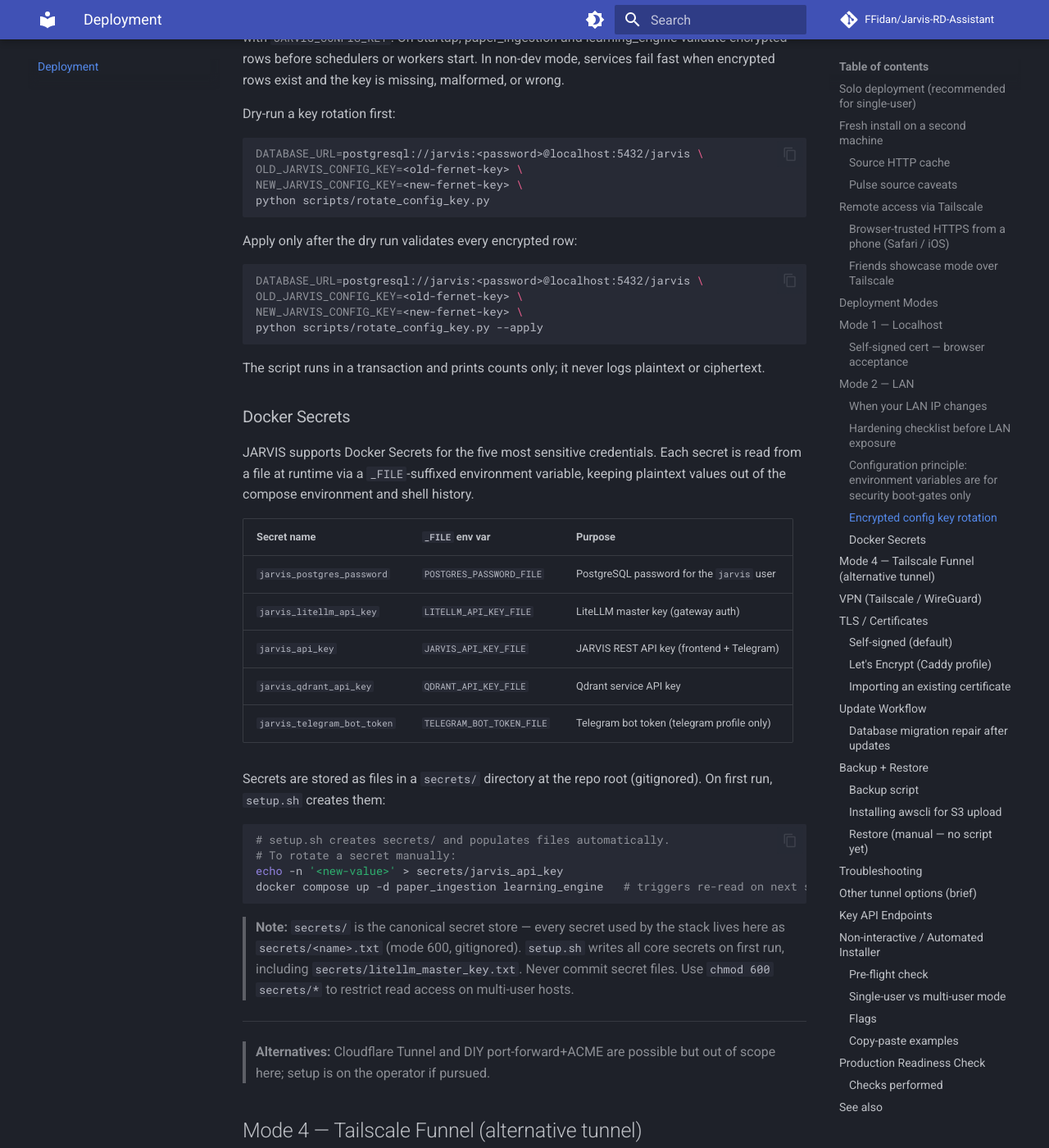
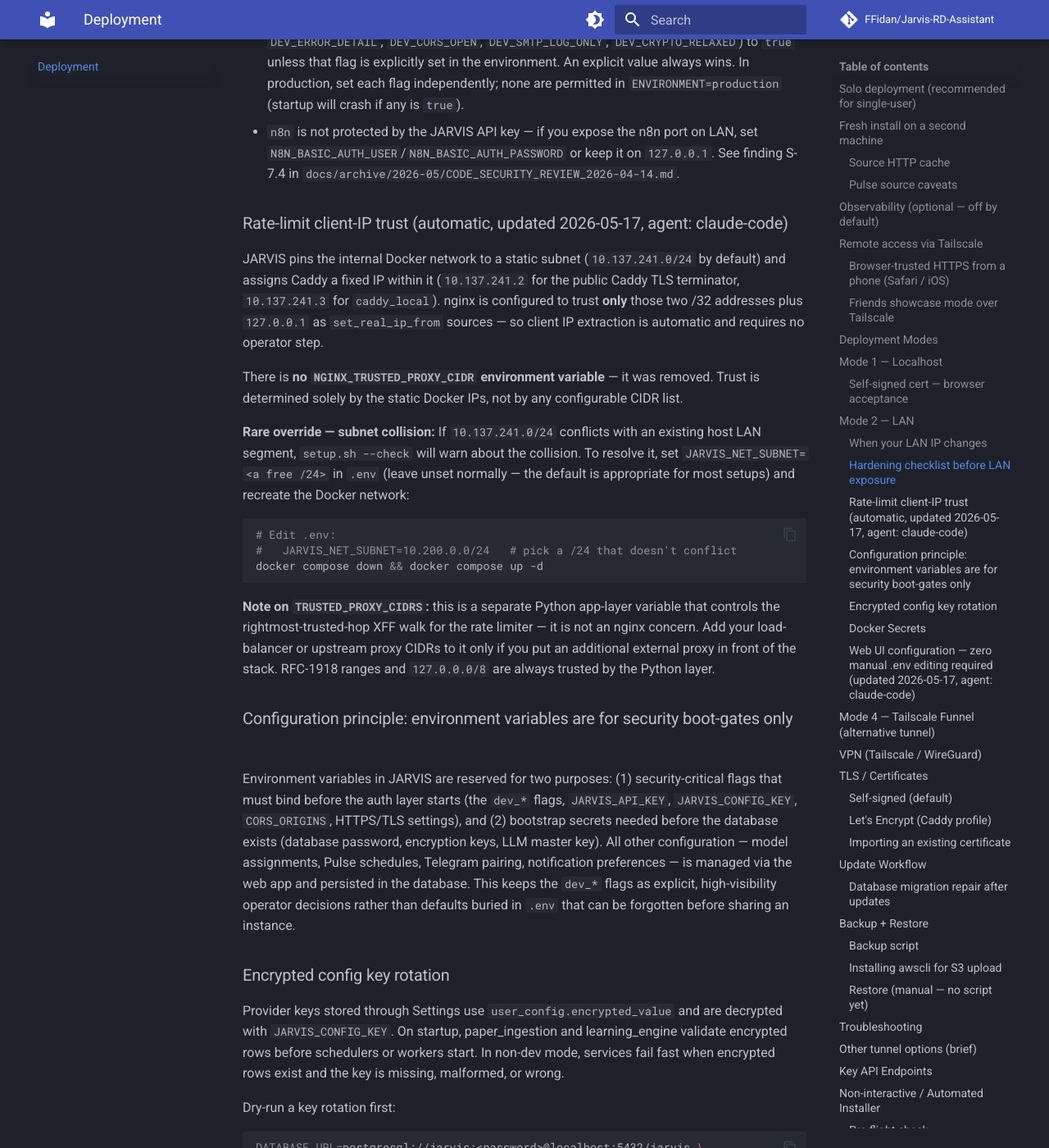
Before and after one commit to FFidan/Jarvis-RD-Assistant, an MkDocs documentation site: the page built from docs/DEPLOYMENT.md, in a window 1280 px wide and 1400 px high, scrolled down 7007 px. Shown: the whole window at 82% size. Built offline with MkDocs 1.6.1 and Material for MkDocs 9.7.7, drawn with Linux system fonts in a browser that asks for light colours; comment, search, counter and statistics services are not loaded; some of the changed text lies outside the part shown.

````diff
--- a/docs/DEPLOYMENT.md
+++ b/docs/DEPLOYMENT.md
@@ -19,6 +19,7 @@ Required `.env` vars (init-secrets generates if blank):
 - `JARVIS_API_KEY`          — 32-byte hex; gates the REST API + dashboard login
 - `JARVIS_CONFIG_KEY`       — Fernet key; encrypts user_config secrets at rest
 - `LITELLM_MASTER_KEY`      — 32-byte hex; gates LiteLLM admin endpoints
+- `JARVIS_MODEL_HMAC_KEY`   — 64-hex; HMAC-signs Pulse classifier pickle blobs; **auto-generated** by `init-secrets.sh` — leave blank in `.env`, do not hand-edit (updated 2026-05-17, agent: claude-code)
 
 Optional:
 - `JARVIS_CONFIG_KEY_OLD`   — enables zero-downtime crypto rotation via MultiFernet
@@ -90,6 +91,32 @@ The `/api/pulse/debug` endpoint is dev-mode only (returns 404 unless
 OpenAlex requires `OPENALEX_EMAIL` or `OPENALEX_API_KEY` for Pulse polling in
 this stack. PubMed can run without an API key, but an NCBI key raises the rate
 limit and is recommended for frequent testing.
+
+---
+
+## Observability (optional — off by default)
+
+LLM-call tracing via Langfuse is **opt-in** and disabled in every default
+deployment: the `observability` compose profile is not started and the
+`OBSERVABILITY_ENABLED` boot-gate defaults to `false`, so the Langfuse SDK is
+never constructed and there is zero latency, network, or log overhead. Nothing
+to do if you don't want it.
+
+To enable it (provisions a loopback-only, operator-only Langfuse instance
+headlessly — no signup, no key copy-paste):
+
+```bash
+# set LANGFUSE_INIT_USER_PASSWORD in .env first (operator dashboard login)
+make observability-up
+```
+
+Then open `http://localhost:3002` and sign in with `LANGFUSE_INIT_USER_EMAIL`
+(default `operator@jarvis.local`) / `LANGFUSE_INIT_USER_PASSWORD`. Langfuse is
+a single deployment-wide *operator* tool, decoupled from JARVIS user accounts
+(no SSO/iframe bridge, loopback-bound, signup disabled). Rotating the keypair
+requires wiping the `langfuse_postgres_data` volume (write-once provisioning).
+Full contract, trust boundary, and rotation procedure:
+[docs/contracts/04-observability.md](contracts/04-observability.md) §9.
 
 ---
 
@@ -234,6 +261,22 @@ JARVIS_CONFIG_KEY=<Fernet key from: python -c "from cryptography.fernet import F
 - `DEV_MODE=true` is a meta-flag: it promotes any granular dev flag (`DEV_AUTH_BYPASS`, `DEV_ERROR_DETAIL`, `DEV_CORS_OPEN`, `DEV_SMTP_LOG_ONLY`, `DEV_CRYPTO_RELAXED`) to `true` unless that flag is explicitly set in the environment. An explicit value always wins. In production, set each flag independently; none are permitted in `ENVIRONMENT=production` (startup will crash if any is `true`).
 - `n8n` is not protected by the JARVIS API key — if you expose the n8n port on LAN, set `N8N_BASIC_AUTH_USER`/`N8N_BASIC_AUTH_PASSWORD` or keep it on `127.0.0.1`. See finding S-7.4 in `docs/archive/2026-05/CODE_SECURITY_REVIEW_2026-04-14.md`.
 
+### Rate-limit client-IP trust (automatic, updated 2026-05-17, agent: claude-code)
+
+JARVIS pins the internal Docker network to a static subnet (`10.137.241.0/24` by default) and assigns Caddy a fixed IP within it (`10.137.241.2` for the public Caddy TLS terminator, `10.137.241.3` for `caddy_local`). nginx is configured to trust **only** those two /32 addresses plus `127.0.0.1` as `set_real_ip_from` sources — so client IP extraction is automatic and requires no operator step.
+
+There is **no `NGINX_TRUSTED_PROXY_CIDR` environment variable** — it was removed. Trust is determined solely by the static Docker IPs, not by any configurable CIDR list.
+
+**Rare override — subnet collision:** If `10.137.241.0/24` conflicts with an existing host LAN segment, `setup.sh --check` will warn about the collision. To resolve it, set `JARVIS_NET_SUBNET=<a free /24>` in `.env` (leave unset normally — the default is appropriate for most setups) and recreate the Docker network:
+
+```bash
+# Edit .env:
+#   JARVIS_NET_SUBNET=10.200.0.0/24   # pick a /24 that doesn't conflict
+docker compose down && docker compose up -d
+```
+
+**Note on `TRUSTED_PROXY_CIDRS`:** this is a separate Python app-layer variable that controls the rightmost-trusted-hop XFF walk for the rate limiter — it is not an nginx concern. Add your load-balancer or upstream proxy CIDRs to it only if you put an additional external proxy in front of the stack. RFC-1918 ranges and `127.0.0.0/8` are always trusted by the Python layer.
+
 ### Configuration principle: environment variables are for security boot-gates only
 
 Environment variables in JARVIS are reserved for two purposes: (1) security-critical flags that must bind before the auth layer starts (the `dev_*` flags, `JARVIS_API_KEY`, `JARVIS_CONFIG_KEY`, `CORS_ORIGINS`, HTTPS/TLS settings), and (2) bootstrap secrets needed before the database exists (database password, encryption keys, LLM master key). All other configuration — model assignments, Pulse schedules, Telegram pairing, notification preferences — is managed via the web app and persisted in the database. This keeps the `dev_*` flags as explicit, high-visibility operator decisions rather than defaults buried in `.env` that can be forgotten before sharing an instance.
@@ -273,6 +316,7 @@ JARVIS supports Docker Secrets for the five most sensitive credentials. Each sec
 | `jarvis_api_key` | `JARVIS_API_KEY_FILE` | JARVIS REST API key (frontend + Telegram) |
 | `jarvis_qdrant_api_key` | `QDRANT_API_KEY_FILE` | Qdrant service API key |
 | `jarvis_telegram_bot_token` | `TELEGRAM_BOT_TOKEN_FILE` | Telegram bot token (telegram profile only) |
+| `jarvis_model_hmac_key` | `JARVIS_MODEL_HMAC_KEY_FILE` | Pulse classifier pickle HMAC signing key (auto-generated; mandatory in production) |
 
 Secrets are stored as files in a `secrets/` directory at the repo root (gitignored). On first run, `setup.sh` creates them:
 
@@ -284,6 +328,20 @@ docker compose up -d paper_ingestion learning_engine   # triggers re-read on nex
 ```
 
 > **Note:** `secrets/` is the canonical secret store — every secret used by the stack lives here as `secrets/<name>.txt` (mode 600, gitignored). `setup.sh` writes all core secrets on first run, including `secrets/litellm_master_key.txt`. Never commit secret files. Use `chmod 600 secrets/*` to restrict read access on multi-user hosts.
+
+### Web UI configuration — zero manual `.env` editing required (updated 2026-05-17, agent: claude-code)
+
+A normal install needs **no manual `.env` editing** beyond what `setup.sh` writes automatically. All ongoing configuration is handled through the web wizard and Settings:
+
+| Setting | Where to configure | Restart required? |
+|---|---|---|
+| SMTP relay | Settings → Integrations → SMTP / first-run wizard | No — takes effect immediately |
+| Cloud LLM keys (OpenAI, Anthropic, Gemini) | Settings → Models → Cloud Providers | No — re-pushed live on save; restart only on push failure |
+| Telegram bot token | Settings → Integrations → Bot Token | Yes — an administrator must restart the `telegram_bot` container: `docker compose restart telegram_bot` |
+| Access mode (single ↔ multi-user) | Settings → System → Access Mode | Yes — requires an app restart after the setting is saved: `docker compose restart paper_ingestion learning_engine` |
+| Auto-fetch interval | Settings → Automation | No — takes effect immediately (live scheduler reschedule) |
+
+**What still lives in `.env`:** security boot-gates (`JARVIS_API_KEY`, `JARVIS_CONFIG_KEY`, `ENVIRONMENT`, TLS/CORS), bootstrap secrets, and infrastructure parameters (ports, bind address, SMTP on multi-user installs without a wizard-configured relay). See the [Configuration principle](#configuration-principle-environment-variables-are-for-security-boot-gates-only) section.
 
 ---
 
@@ -473,7 +531,8 @@ Qdrant is **not** backed up by `scripts/backup.sh`. If you want durable vector b
 | API calls work from browser on host but fail from other devices with "CORS blocked" | `CORS_ORIGINS` doesn't include the origin you're calling from | Add your origin to `CORS_ORIGINS` in `.env` and `docker compose up -d paper_ingestion learning_engine` |
 | Tunnel works on `https://<tunnel-host>` but dashboard 404s at `/` | Cloudflare tunnel is pointed at the wrong service port or public hostname mismatch | In Cloudflare Zero Trust → Networks → Tunnels, confirm the public hostname routes to `http://dashboard:3000`. Confirm `TUNNEL_HOSTNAME` in `.env` matches exactly. |
 | Rate limiter 429s every request as "Cloudflare" | Behind Cloudflare but `JARVIS_TRUST_CF_CONNECTING_IP` not enabled | Set `JARVIS_TRUST_CF_CONNECTING_IP=true` in `.env` and restart paper_ingestion / learning_engine. |
-| Rate limiter rate-limits by proxy IP instead of client | Upstream proxy missing from `TRUSTED_PROXY_CIDRS` | Add the proxy's public CIDR to `TRUSTED_PROXY_CIDRS`. |
+| Rate limiter rate-limits by proxy IP instead of client | Upstream proxy missing from `TRUSTED_PROXY_CIDRS` | Add the proxy's public CIDR to `TRUSTED_PROXY_CIDRS`. Note: `NGINX_TRUSTED_PROXY_CIDR` no longer exists — nginx trust is now automatic via pinned Docker IPs (see [Rate-limit client-IP trust](#rate-limit-client-ip-trust-automatic)). |
+| Pinned Docker subnet `10.137.241.0/24` collides with my LAN | `setup.sh --check` warns on host-route collision | Set `JARVIS_NET_SUBNET=<free /24>` in `.env` and run `docker compose down && docker compose up -d` to recreate the network. |
 | LAN device can ping host but `curl -k https://<LAN-IP>:3001` hangs | `DASHBOARD_BIND_HOST=127.0.0.1` (localhost mode) | Run `./setup.sh` mode 2, or edit `.env` to `DASHBOARD_BIND_HOST=0.0.0.0` and restart dashboard. |
 | `setup.sh` option 3 exits immediately with a ZT warning | `JARVIS_TUNNEL_ACK_ZT_CONFIGURED=1` not set | Configure your Zero-Trust access policy first, then add `JARVIS_TUNNEL_ACK_ZT_CONFIGURED=1` to `.env`. |
 | `update.sh` says "not running" for a service you're not using | The service is profile-gated (n8n / telegram / cloudflared / backup) | Expected; ignore the warning for profiles you haven't activated. |
````
Also changed, not shown: README.md (+4 -2 lines), docs/contracts/04-observability.md (+7 -0 lines), frontend/src/components/settings/TelegramBotTokenSection.tsx (+9 -1 lines), 5 other files.
